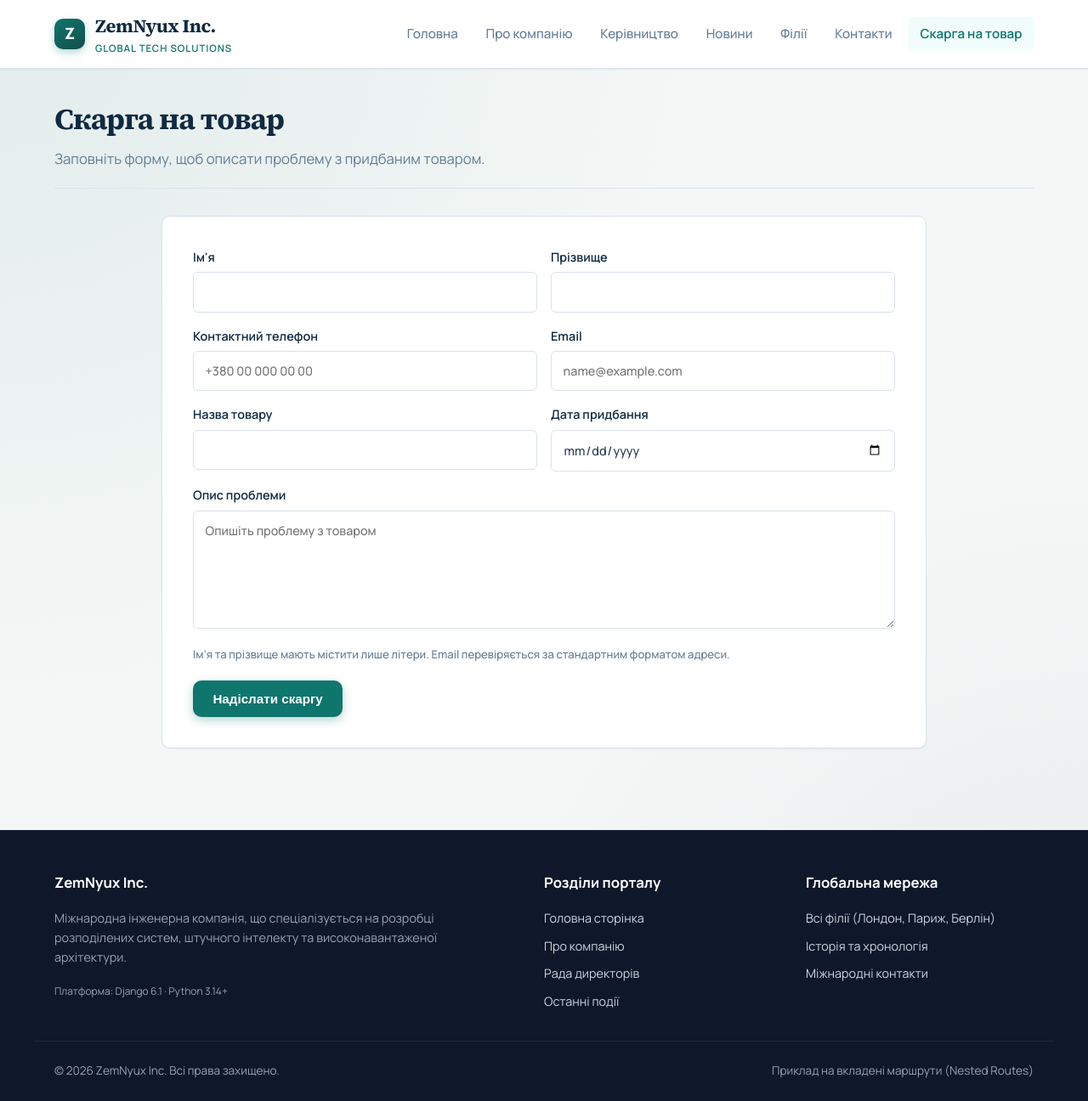
After one commit to ZemNyux/PythonWEB, a Django app: page /complaint/ in a window 1280 px wide. The commit adds this page. Shown: the whole page at 85% size. Run offline with Django 5.2, Linux system fonts and the light colour scheme.

Commit message:
Add validated product complaint form

```diff
--- a/core/forms.py
+++ b/core/forms.py
@@ -1,6 +1,70 @@
+from datetime import date
+import re
+
 from django import forms
+from django.core.exceptions import ValidationError
+from django.core.validators import RegexValidator
 
 from .models import ContactInquiry
+
+
+letters_only = RegexValidator(
+    regex=re.compile(r'^[^\W\d_]+$', re.UNICODE),
+    message='Використовуйте лише літери.',
+)
+
+
+class ProductComplaintForm(forms.Form):
+    first_name = forms.CharField(
+        label="Ім'я",
+        max_length=80,
+        validators=[letters_only],
+        widget=forms.TextInput(attrs={'class': 'form-input', 'autocomplete': 'given-name'}),
+    )
+    last_name = forms.CharField(
+        label='Прізвище',
+        max_length=100,
+        validators=[letters_only],
+        widget=forms.TextInput(attrs={'class': 'form-input', 'autocomplete': 'family-name'}),
+    )
+    phone = forms.CharField(
+        label='Контактний телефон',
+        max_length=24,
+        validators=[RegexValidator(r'^\+?[0-9() .-]+$', 'Введіть коректний номер телефону.')],
+        widget=forms.TextInput(attrs={'class': 'form-input', 'type': 'tel', 'autocomplete': 'tel', 'placeholder': '+380 00 000 00 00'}),
+    )
+    email = forms.EmailField(
+        label='Email',
+        max_length=254,
+        widget=forms.EmailInput(attrs={'class': 'form-input', 'autocomplete': 'email', 'placeholder': 'name@example.com'}),
+    )
+    product_name = forms.CharField(
+        label='Назва товару',
+        max_length=180,
+        widget=forms.TextInput(attrs={'class': 'form-input'}),
+    )
+    purchase_date = forms.DateField(
+        label='Дата придбання',
+        input_formats=['%Y-%m-%d', '%d.%m.%Y'],
+        widget=forms.DateInput(attrs={'class': 'form-input', 'type': 'date'}, format='%Y-%m-%d'),
+    )
+    problem_description = forms.CharField(
+        label='Опис проблеми',
+        min_length=10,
+        widget=forms.Textarea(attrs={'class': 'form-input form-textarea', 'rows': 5, 'placeholder': 'Опишіть проблему з товаром'}),
+    )
+
+    def clean_phone(self):
+        phone = self.cleaned_data['phone']
+        if sum(character.isdigit() for character in phone) < 7:
+            raise ValidationError('Номер має містити щонайменше 7 цифр.')
+        return phone
+
+    def clean_purchase_date(self):
+        purchase_date = self.cleaned_data['purchase_date']
+        if purchase_date > date.today():
+            raise ValidationError('Дата придбання не може бути в майбутньому.')
+        return purchase_date
 
 
 class ContactInquiryForm(forms.ModelForm):
--- a/core/templates/base.html
+++ b/core/templates/base.html
@@ -30,6 +30,7 @@
                 <a href="{% url 'news' %}" class="nav-link {% if '/news' in request.path %}active{% endif %}">Новини</a>
                 <a href="{% url 'branches_list' %}" class="nav-link {% if '/branches' in request.path %}active{% endif %}">Філії</a>
                 <a href="{% url 'contacts' %}" class="nav-link {% if '/contacts' in request.path %}active{% endif %}">Контакти</a>
+                <a href="{% url 'product_complaint' %}" class="nav-link {% if '/complaint' in request.path %}active{% endif %}">Скарга на товар</a>
             </nav>
         </div>
     </header>
--- /dev/null
+++ b/core/templates/product_complaint.html
@@ -0,0 +1,25 @@
+{% extends 'base.html' %}
+
+{% block content %}
+<div class="page-header">
+    <h1>Скарга на товар</h1>
+    <p>Заповніть форму, щоб описати проблему з придбаним товаром.</p>
+</div>
+
+<form method="post" class="contact-form complaint-form" novalidate>
+    {% csrf_token %}
+    {% if form.non_field_errors %}<div class="messages"><div class="flash flash-error">{{ form.non_field_errors }}</div></div>{% endif %}
+    <div class="form-grid">
+        {% for field in form %}
+        <label class="form-field {% if field.name == 'problem_description' %}form-field-full{% endif %}" for="{{ field.id_for_label }}">
+            <span>{{ field.label }}</span>
+            {{ field }}
+            {% if field.help_text %}<small class="field-help">{{ field.help_text }}</small>{% endif %}
+            {{ field.errors }}
+        </label>
+        {% endfor %}
+    </div>
+    <p class="form-note">Ім’я та прізвище мають містити лише літери. Email перевіряється за стандартним форматом адреси.</p>
+    <button type="submit" class="btn btn-primary">Надіслати скаргу</button>
+</form>
+{% endblock %}
--- a/core/urls.py
+++ b/core/urls.py
@@ -13,5 +13,6 @@ urlpatterns = [
     re_path(r'^about/.+$', RedirectView.as_view(url='/about/', permanent=False)),
     path('contacts/', views.contacts, name='contacts'),
     path('contacts/<slug:country>/', views.contacts, name='contacts_country'),
+    path('complaint/', views.product_complaint, name='product_complaint'),
     path('branches/', include('branches.urls')),
 ]
--- a/core/views.py
+++ b/core/views.py
@@ -2,7 +2,7 @@ from django.contrib import messages
 from django.shortcuts import get_object_or_404, redirect, render
 
 from .entities import LeaderProfile, MetricCard, ServiceOffer
-from .forms import ContactInquiryForm
+from .forms import ContactInquiryForm, ProductComplaintForm
 from .models import (
     CompanyPrinciple,
     CompanyStat,
@@ -215,6 +215,27 @@ def contacts(request, country=None):
     )
 
 
+def product_complaint(request):
+    form = ProductComplaintForm(request.POST or None)
+    if request.method == 'POST' and form.is_valid():
+        return render(
+            request,
+            'product_complaint_result.html',
+            {
+                'title': 'Скаргу оформлено',
+                'complaint': form.cleaned_data,
+            },
+        )
+    return render(
+        request,
+        'product_complaint.html',
+        {
+            'title': 'Скарга на товар',
+            'form': form,
+        },
+    )
+
+
 def custom_404_view(request, exception=None):
     return render(
         request,
--- a/static/css/style.css
+++ b/static/css/style.css
@@ -727,6 +727,100 @@ a:hover {
   box-shadow: var(--shadow-sm);
 }
 
+.complaint-form {
+  max-width: 900px;
+  margin-inline: auto;
+  padding: clamp(1.25rem, 4vw, 2.25rem);
+}
+
+.field-help,
+.form-note {
+  color: var(--text-muted);
+  font-size: 0.82rem;
+  font-weight: 500;
+}
+
+.form-note {
+  margin: 0 0 1.25rem;
+}
+
+.complaint-result {
+  max-width: 900px;
+  margin: 0 auto;
+  padding: clamp(1.25rem, 4vw, 2.25rem);
+  border: 1px solid var(--border);
+  border-radius: var(--radius-lg);
+  background: var(--bg-card);
+  box-shadow: var(--shadow-md);
+}
+
+.result-heading {
+  display: flex;
+  align-items: center;
+  gap: 1rem;
+  padding-bottom: 1.25rem;
+  border-bottom: 1px solid var(--border);
+}
+
+.result-check {
+  display: grid;
+  place-items: center;
+  width: 48px;
+  height: 48px;
+  flex: 0 0 48px;
+  border-radius: 50%;
+  background: var(--success-bg);
+  color: var(--success);
+  font-size: 1.5rem;
+  font-weight: 800;
+}
+
+.result-kicker {
+  margin-bottom: 0.2rem;
+  color: var(--primary);
+  font-size: 0.72rem;
+  font-weight: 800;
+  letter-spacing: 0.1em;
+}
+
+.result-heading h2 {
+  color: var(--secondary);
+  font-family: var(--font-display);
+  font-size: 1.5rem;
+}
+
+.result-grid {
+  display: grid;
+  grid-template-columns: repeat(2, minmax(0, 1fr));
+  gap: 1rem;
+  padding: 1.5rem 0;
+}
+
+.result-grid > div {
+  min-width: 0;
+  padding: 0.9rem 1rem;
+  border: 1px solid var(--border);
+  border-radius: var(--radius-sm);
+  background: #fbfdfc;
+}
+
+.result-grid dt {
+  margin-bottom: 0.3rem;
+  color: var(--text-muted);
+  font-size: 0.8rem;
+  font-weight: 700;
+}
+
+.result-grid dd {
+  overflow-wrap: anywhere;
+  color: var(--secondary);
+  font-weight: 600;
+}
+
+.result-grid .result-description {
+  grid-column: 1 / -1;
+}
+
 .form-grid {
   display: grid;
   grid-template-columns: repeat(2, minmax(0, 1fr));
@@ -921,4 +1015,10 @@ a:hover {
   .form-grid {
     grid-template-columns: 1fr;
   }
+  .result-grid {
+    grid-template-columns: 1fr;
+  }
+  .result-grid .result-description {
+    grid-column: auto;
+  }
 }
```
Also changed, not shown: core/templates/product_complaint_result.html (added, +27 -0 lines).
